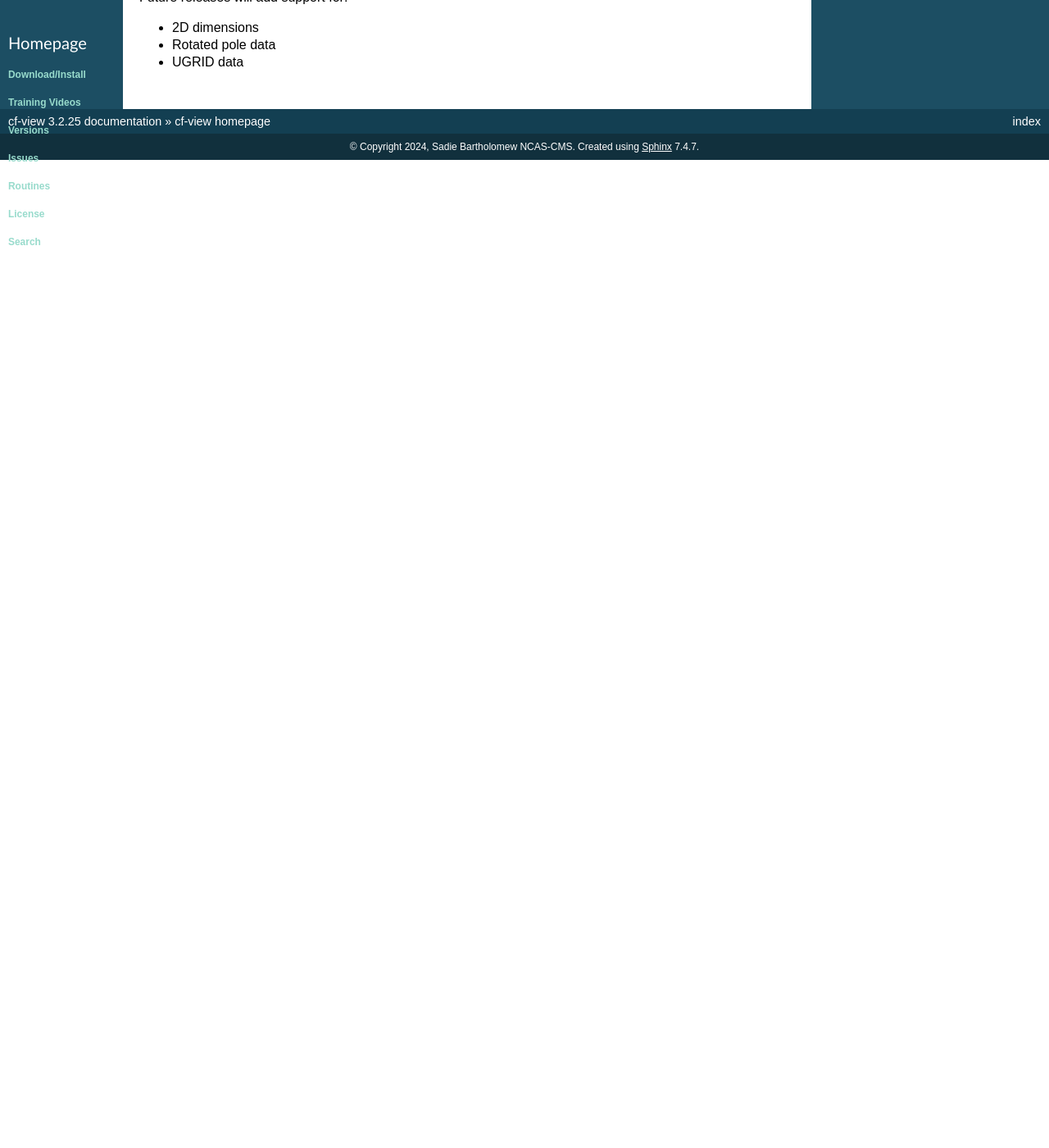
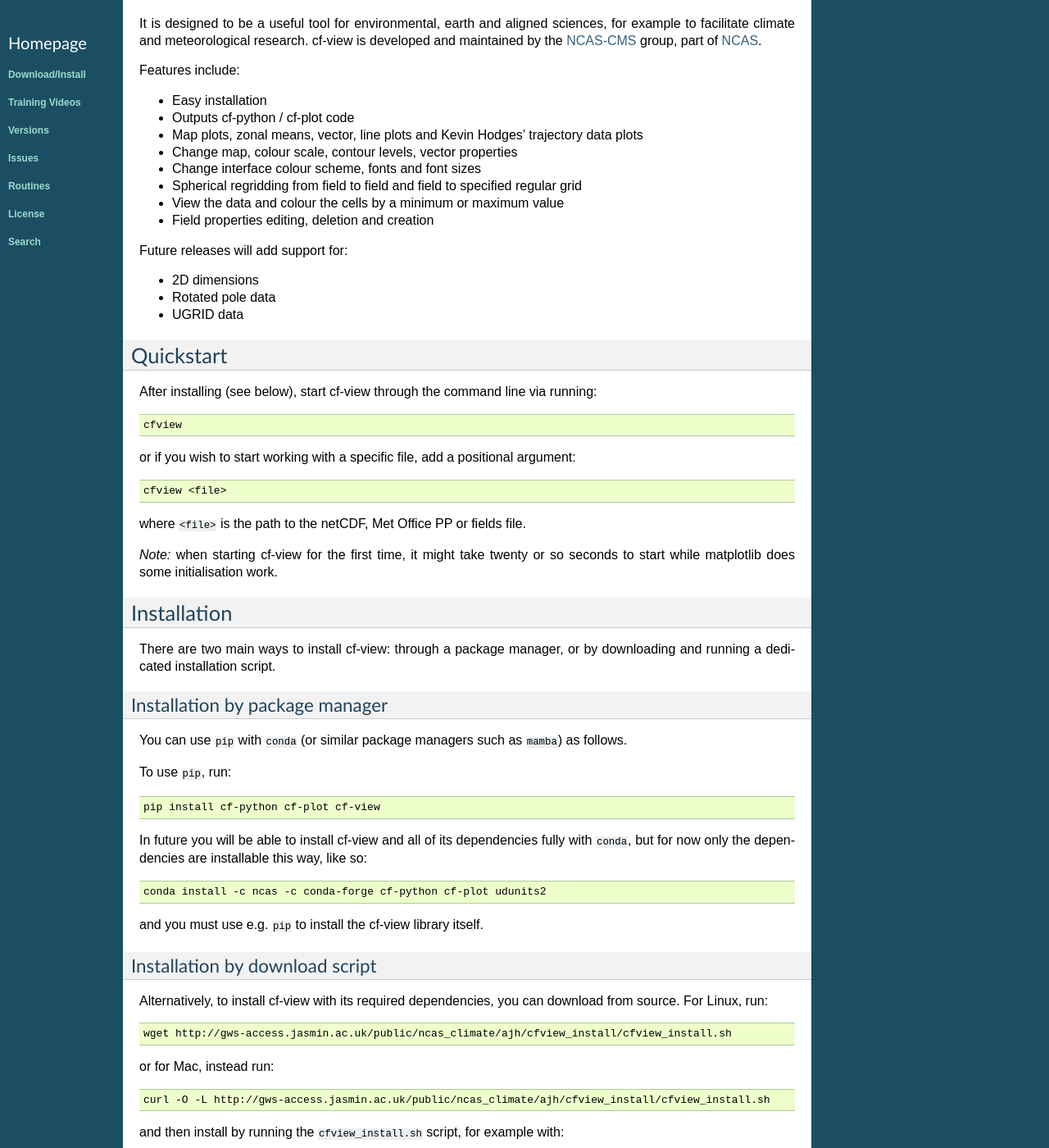
Before and after one commit to NCAS-CMS/cf-view, a Sphinx documentation site: the page built from docs/source/index.rst, in a window 1280 px wide and 1400 px high, scrolled down 719 px. Shown: the whole window at 82% size. Built offline with Sphinx 7.4.7, drawn with Linux system fonts in a browser that asks for light colours; formulas are drawn with MathJax 3; before the commit the page ends 914 px from its top, so only the background shows below that; some of the changed text lies outside the part shown.

Commit message:
Update homepage source to be consistent with new README

```diff
--- a/docs/source/index.rst
+++ b/docs/source/index.rst
@@ -1,12 +1,42 @@
+*********************
+cf-view documentation
+*********************
 
+**Exploration & plotting GUI for netCDF & Met Office format data**
 
-cf-view homepage
-================
+########
+Overview
+########
 
-cf-view is a quick look data exploration tool for netCDF and Met Office PP data.
+cf-view is a Graphical User Interface (GUI) for earth science and
+aligned research which supports the exploration, analysis and plotting
+of netCDF and Met Office format (PP or fields) data.
 
 .. image::  images/cfview.png
    :scale: 40%
+   :alt: Preview of the cf-view GUI
+
+
+It is intended to be an updated replacement and improvement on the
+`xconv+ <https://ncas-cms.github.io/xconv-doc/html/index.html>`__ tool,
+using the power of:
+
+-  Python (`PyQt <https://www.riverbankcomputing.com/software/pyqt/>`__)
+   for the GUI;
+-  `cf-plot <https://github.com/NCAS-CMS/cf-plot>`__ (building on top of
+   `matplotlib <https://matplotlib.org/>`__ and
+   `Cartopy <https://scitools.org.uk/cartopy/docs/latest/>`__) for the
+   plotting;
+-  `cf-python <https://ncas-cms.github.io/cf-python/>`__ for the data
+   reading, processing and analysis; and
+-  `cfdm <https://ncas-cms.github.io/cfdm/>`__ for the underlying data
+   model.
+
+It is designed to be a useful tool for environmental, earth and aligned
+sciences, for example to facilitate climate and meteorological research.
+cf-view is developed and maintained by the
+`NCAS-CMS <https://cms.ncas.ac.uk/index.html>`__ group, part of
+`NCAS <https://ncas.ac.uk/>`__.
 
 Features include:
 
@@ -24,3 +54,107 @@
 - 2D dimensions
 - Rotated pole data
 - UGRID data
+
+
+##########
+Quickstart
+##########
+
+After installing (see below), start cf-view through the command line via
+running:
+
+.. code-block:: bash
+
+   cfview
+
+or if you wish to start working with a specific file, add a positional
+argument:
+
+.. code-block:: bash
+
+   cfview <file>
+
+where ``<file>`` is the path to the netCDF, Met Office PP or fields
+file.
+
+*Note:* when starting cf-view for the first time, it might take twenty
+or so seconds to start while matplotlib does some initialisation work.
+
+
+############
+Installation
+############
+
+There are two main ways to install cf-view: through a package manager,
+or by downloading and running a dedicated installation script.
+
+Installation by package manager
+^^^^^^^^^^^^^^^^^^^^^^^^^^^^^^^
+
+You can use ``pip`` with ``conda`` (or similar package managers such as
+``mamba``) as follows.
+
+To use ``pip``, run:
+
+.. code:: bash
+
+   pip install cf-python cf-plot cf-view
+
+In future you will be able to install cf-view and all of its
+dependencies fully with ``conda``, but for now only the dependencies are
+installable this way, like so:
+
+.. code:: bash
+
+   conda install -c ncas -c conda-forge cf-python cf-plot udunits2
+
+and you must use e.g. ``pip`` to install the cf-view library itself.
+
+Installation by download script
+^^^^^^^^^^^^^^^^^^^^^^^^^^^^^^^
+
+Alternatively, to install cf-view with its required dependencies, you
+can download from source. For Linux, run:
+
+.. code:: bash
+
+   wget http://gws-access.jasmin.ac.uk/public/ncas_climate/ajh/cfview_install/cfview_install.sh
+
+or for Mac, instead run:
+
+.. code:: bash
+
+   curl -O -L http://gws-access.jasmin.ac.uk/public/ncas_climate/ajh/cfview_install/cfview_install.sh
+
+and then install by running the ``cfview_install.sh`` script, for
+example with:
+
+.. code:: bash
+
+   bash cfview_install.sh
+
+Further installation information
+^^^^^^^^^^^^^^^^^^^^^^^^^^^^^^^^
+
+More detail about installation is provided on the `installation
+page <https://ajheaps.github.io/cf-view/download.html>`__
+(``https://ajheaps.github.io/cf-view/download.html``) of the
+documentation.
+
+
+############
+Contributing
+############
+
+Everyone is welcome to contribute to cf-view in the form of bug reports,
+documentation, code, design proposals, and more.
+
+Contributing guidelines will be added to the repository shortly.
+
+###############################################
+Help: Issues, Questions, Feature Requests, etc.
+###############################################
+
+For any queries, see the `guidance
+page <https://ajheaps.github.io/cf-view/issues.html>`__
+(``https://ajheaps.github.io/cf-view/issues.html``).
```
